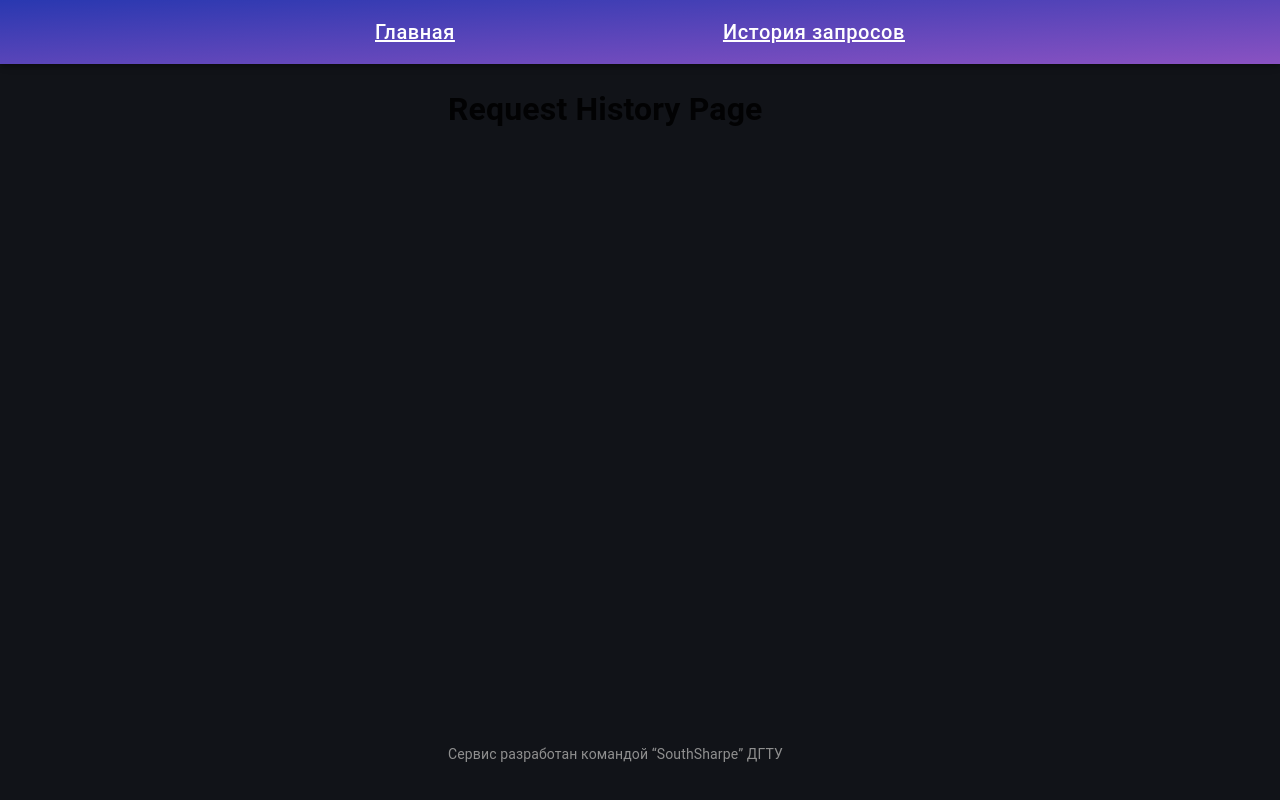
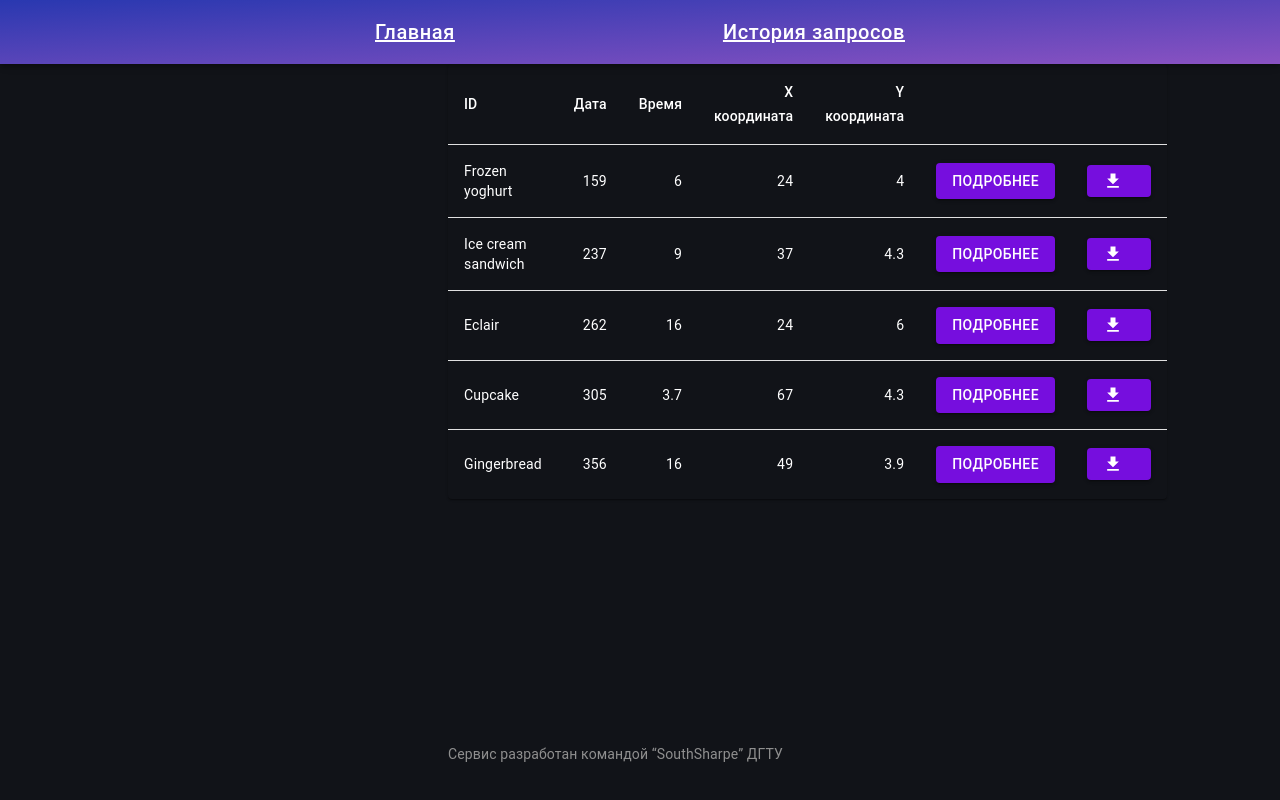
Before and after one commit to SouthSharpDEV/Sitronics-lightTracker, a React (Create React App) app in the folder frontend/: page / in a window 1280 px wide. Both pictures are taken after a click on the button "История запросов". Built offline with nearby package versions, Linux system fonts and the light colour scheme.

Commit message:
add table view

```diff
--- /dev/null
+++ b/frontend/src/components/requestHistory/table.tsx
@@ -0,0 +1,72 @@
+import * as React from 'react';
+import Table from '@mui/material/Table';
+import TableBody from '@mui/material/TableBody';
+import TableCell from '@mui/material/TableCell';
+import TableContainer from '@mui/material/TableContainer';
+import TableHead from '@mui/material/TableHead';
+import TableRow from '@mui/material/TableRow';
+import Paper from '@mui/material/Paper';
+import { Button } from '@mui/material';
+import DownloadIcon from '@mui/icons-material/Download';
+
+function createData(
+  name: string,
+  calories: number,
+  fat: number,
+  carbs: number,
+  protein: number,
+) {
+  return { name, calories, fat, carbs, protein };
+}
+
+const rows = [
+  createData('Frozen yoghurt', 159, 6.0, 24, 4.0),
+  createData('Ice cream sandwich', 237, 9.0, 37, 4.3),
+  createData('Eclair', 262, 16.0, 24, 6.0),
+  createData('Cupcake', 305, 3.7, 67, 4.3),
+  createData('Gingerbread', 356, 16.0, 49, 3.9),
+];
+
+export default function BasicTable() {
+  return (
+    <TableContainer component={Paper} style={{ backgroundColor: '#111318' }}>
+      <Table sx={{ minWidth: 650 }} aria-label="simple table">
+        <TableHead>
+          <TableRow>
+            <TableCell style={{ color: 'white' }}>ID</TableCell>
+            <TableCell align="right" style={{ color: 'white' }}>Дата</TableCell>
+            <TableCell align="right" style={{ color: 'white' }}>Время</TableCell>
+            <TableCell align="right" style={{ color: 'white' }}>Х координата</TableCell>
+            <TableCell align="right" style={{ color: 'white' }}>Y координата</TableCell>
+            <TableCell align="right" style={{ color: 'white' }}></TableCell>
+            <TableCell align="right" style={{ color: 'white' }}></TableCell>
+
+          </TableRow>
+        </TableHead>
+        <TableBody>
+          {rows.map((row) => (
+            <TableRow
+              key={row.name}
+              sx={{ '&:last-child td, &:last-child th': { border: 0 } }}
+            >
+              <TableCell component="th" scope="row" style={{ color: 'white' }}>
+                {row.name}
+              </TableCell>
+                <TableCell style={{ color: 'white' }} align="right">{row.calories}</TableCell>
+                <TableCell style={{ color: 'white' }} align="right">{row.fat}</TableCell>
+                <TableCell  style={{ color: 'white' }}align="right">{row.carbs}</TableCell>
+                <TableCell style={{ color: 'white' }} align="right">{row.protein}</TableCell>
+                <TableCell style={{ color: 'white' }} align="right">
+                    <Button variant="contained" style={{ backgroundColor: '#760EDE'}}>Подробнее</Button>
+                </TableCell>
+                <TableCell style={{ color: 'white' }} align="right">
+                    <Button variant="contained" style={{ backgroundColor: '#760EDE'}} startIcon={<DownloadIcon />}/>
+                </TableCell>
+
+            </TableRow>
+          ))}
+        </TableBody>
+      </Table>
+    </TableContainer>
+  );
+}
--- a/frontend/src/index.tsx
+++ b/frontend/src/index.tsx
@@ -1,7 +1,6 @@
 import React from 'react';
 import ReactDOM from 'react-dom/client';
 import { RouterProvider } from 'react-router-dom';
-import { Helmet } from 'react-helmet'
 
 import './index.css';
 
--- a/frontend/src/pages/home.page.tsx
+++ b/frontend/src/pages/home.page.tsx
@@ -12,8 +12,10 @@
         <Typography style={{ color: 'white', fontSize: '20px', marginBottom: '15px' }}>Координаты снимка</Typography>
         <div style={{ marginBottom: '15px' }}>
             <TextField id="outlined-basic" label="X координата" variant="outlined" style={{ backgroundColor: '#FFFFFF' }} />
+            <TextField id="outlined-basic" label="Y координата" variant="outlined" style={{ backgroundColor: '#FFFFFF' }} />
         </div>
         <div>
+            <TextField id="outlined-basic" label="X координата" variant="outlined" style={{ backgroundColor: '#FFFFFF' }} />
             <TextField id="outlined-basic" label="Y координата" variant="outlined" style={{ backgroundColor: '#FFFFFF' }} />
         </div>
         <Button variant="contained" style={{ width: '154px', backgroundColor: '#760EDE', marginTop: '30px' }}>Отправить</Button>
--- a/frontend/src/pages/request-history.page.tsx
+++ b/frontend/src/pages/request-history.page.tsx
@@ -1,9 +1,11 @@
 import React from 'react'
+
+import BasicTable from '../components/requestHistory/table'
 
 export const RequestHistoryPage:() => React.JSX.Element = (): React.JSX.Element => {
     return  (
-        <h1>
-            Request History Page
-        </h1>
+        <div>
+            <BasicTable />
+        </div>
     )
 }
--- /dev/null
+++ b/package.json
@@ -0,0 +1,6 @@
+{
+  "dependencies": {
+    "mui-file-input": "^2.0.0",
+    "react-helmet": "^6.1.0"
+  }
+}
```
Also changed, not shown: 1 other file (tests, documents, lock files or other folders).
